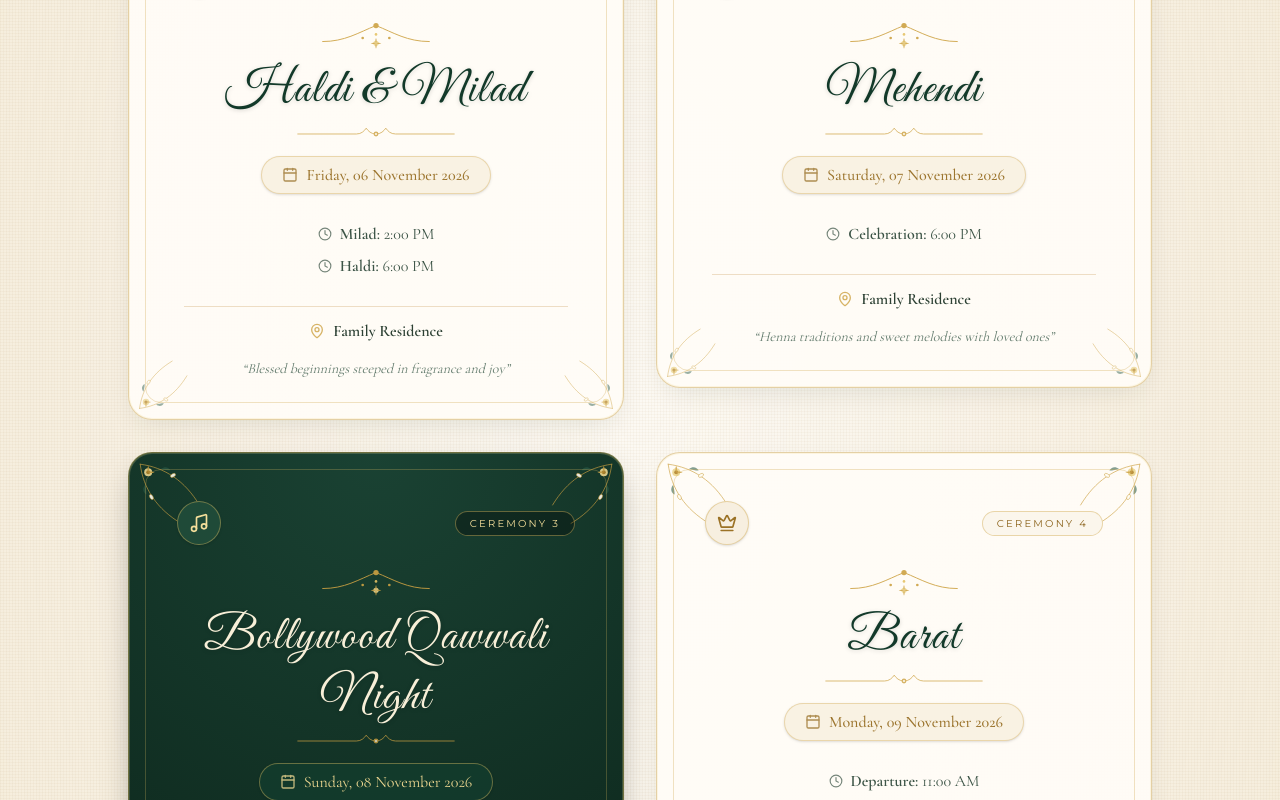
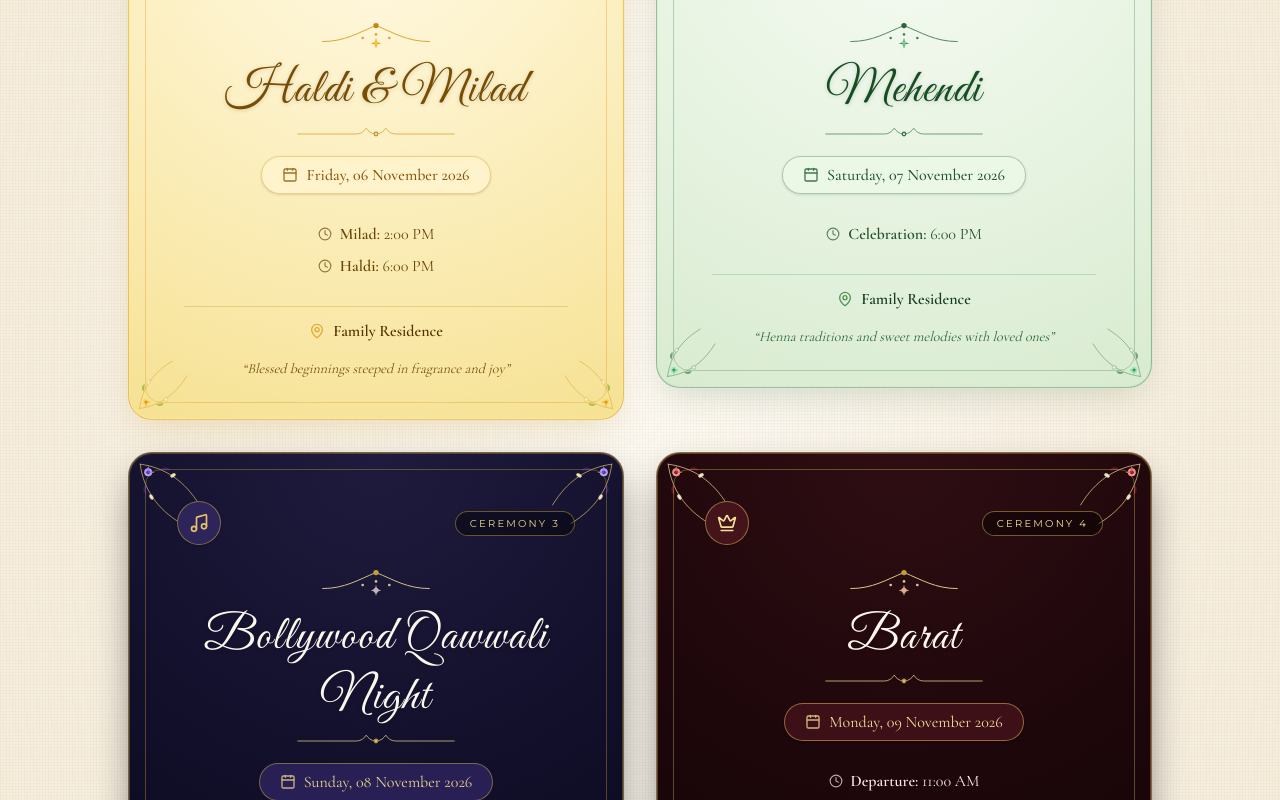
Before and after one commit to DEEP90-Z/wedding, a Next.js app: page / in a window 1280 px wide. Shown: the part 1260-2060 px from the top of the page. Built offline with nearby package versions, Linux system fonts and the light colour scheme.

Commit message:
feat: event-themed celebration card colors and clean RSVP contacts

```diff
--- a/src/app/globals.css
+++ b/src/app/globals.css
@@ -58,6 +58,46 @@ body {
     inset 0 0 0 1px rgba(244, 223, 155, 0.2);
 }
 
+/* Haldi Sunlit Yellow / Turmeric Gold Luxury Card */
+.luxury-card-haldi {
+  background: radial-gradient(circle at 50% 0%, #fff9e6 0%, #fcf0c2 45%, #f6e192 100%);
+  border: 1.5px solid rgba(217, 161, 38, 0.55);
+  box-shadow: 0 14px 35px -10px rgba(184, 134, 11, 0.22),
+    inset 0 0 0 1px rgba(255, 237, 160, 0.6);
+}
+
+/* Mehendi Olive Jade Luxury Card */
+.luxury-card-mehendi {
+  background: radial-gradient(circle at 50% 0%, #f6fbf4 0%, #e8f4e2 50%, #d8ebd0 100%);
+  border: 1.5px solid rgba(76, 133, 85, 0.5);
+  box-shadow: 0 14px 35px -10px rgba(47, 94, 56, 0.2),
+    inset 0 0 0 1px rgba(200, 235, 195, 0.5);
+}
+
+/* Qawwali Midnight Velvet Indigo Luxury Card */
+.luxury-card-qawwali {
+  background: radial-gradient(circle at 50% 0%, #1f1b3e 0%, #13102c 55%, #0a081c 100%);
+  border: 1.5px solid rgba(212, 175, 55, 0.55);
+  box-shadow: 0 18px 40px -10px rgba(0, 0, 0, 0.6),
+    inset 0 0 0 1px rgba(230, 200, 120, 0.25);
+}
+
+/* Barat Royal Crimson-Gold Luxury Card */
+.luxury-card-barat {
+  background: radial-gradient(circle at 50% 0%, #2f0e13 0%, #1e070b 55%, #140407 100%);
+  border: 1.5px solid rgba(229, 195, 101, 0.55);
+  box-shadow: 0 18px 40px -10px rgba(0, 0, 0, 0.6),
+    inset 0 0 0 1px rgba(244, 223, 155, 0.25);
+}
+
+/* Walima Imperial Royal Emerald Luxury Card */
+.luxury-card-walima {
+  background: radial-gradient(circle at 50% 0%, #1a4233 0%, #0e291e 55%, #071912 100%);
+  border: 1.5px solid rgba(229, 195, 101, 0.6);
+  box-shadow: 0 20px 45px -10px rgba(0, 0, 0, 0.55),
+    inset 0 0 0 1px rgba(244, 223, 155, 0.3);
+}
+
 /*
   AUTHENTIC LUXURY TEXTURES:
   Rich woven linen & antique damask paper textures
--- a/src/components/EventCard.tsx
+++ b/src/components/EventCard.tsx
@@ -4,7 +4,7 @@ import React from "react";
 import { motion } from "framer-motion";
 import { MapPin, Clock, Calendar, Sparkles, Music, Crown, HeartHandshake, Flower2, ExternalLink } from "lucide-react";
 import { EventDetail } from "@/data/wedding";
-import { CanvaFloralGarland, CanvaFloralCorner, CanvaFloralCrest } from "./Ornaments";
+import { CanvaFloralCorner, CanvaFloralCrest } from "./Ornaments";
 
 interface EventCardProps {
   event: EventDetail;
@@ -29,7 +29,84 @@ export const EventCard: React.FC<EventCardProps> = ({ event, index }) => {
     }
   };
 
-  const isEmerald = event.theme === "emerald";
+  // Determine event theme for color styling
+  const getEventStyle = () => {
+    switch (event.id) {
+      case "haldi-milad":
+        return {
+          themeKey: "haldi" as const,
+          cardClass: "luxury-card-haldi text-[#5c3c04]",
+          borderFrame: "border-[#d99b1a]/35",
+          iconWrapper: "bg-[#fff3cc] text-[#b87c08] border border-[#d99b1a]/50",
+          ceremonyBadge: "border-[#d99b1a]/50 text-[#855304] bg-[#fff8db]",
+          dateBadge: "bg-[#fff3cc] text-[#855304] border-[#d99b1a]/40 font-medium",
+          textColor: "text-[#6b4507]",
+          venueBorder: "border-[#e0b754]/50 text-[#543302]",
+          pinColor: "text-[#d99b1a]",
+          notesColor: "text-[#7a5210]",
+          mapButton: "border border-[#d99b1a] text-[#543302] bg-[#fff8db] hover:bg-[#b87c08] hover:text-white shadow-sm",
+        };
+      case "mehendi":
+        return {
+          themeKey: "mehendi" as const,
+          cardClass: "luxury-card-mehendi text-[#184422]",
+          borderFrame: "border-[#4c8555]/35",
+          iconWrapper: "bg-[#ebf8e6] text-[#246132] border border-[#4c8555]/50",
+          ceremonyBadge: "border-[#4c8555]/50 text-[#1e532b] bg-[#f0faec]",
+          dateBadge: "bg-[#ebf8e6] text-[#1e532b] border-[#4c8555]/40 font-medium",
+          textColor: "text-[#21522a]",
+          venueBorder: "border-[#8bc796]/50 text-[#143b1c]",
+          pinColor: "text-[#2e7d32]",
+          notesColor: "text-[#2e6939]",
+          mapButton: "border border-[#3d7a4b] text-[#143b1c] bg-[#f0faec] hover:bg-[#1e532b] hover:text-white shadow-sm",
+        };
+      case "qawwali":
+        return {
+          themeKey: "qawwali" as const,
+          cardClass: "luxury-card-qawwali text-[#f4ebff]",
+          borderFrame: "border-[#d4af37]/35",
+          iconWrapper: "bg-[#2d2559] text-[#e5c365] border border-[#d4af37]/50",
+          ceremonyBadge: "border-[#d4af37]/45 text-[#ecd690] bg-black/40",
+          dateBadge: "bg-[#281f54] text-[#ecd690] border-[#d4af37]/50",
+          textColor: "text-[#e9dcff]",
+          venueBorder: "border-[#4e3f8a]/60 text-[#f5efff]",
+          pinColor: "text-[#ecd690]",
+          notesColor: "text-[#d4c5f9]",
+          mapButton: "bg-[#d4af37] text-[#110d29] hover:bg-white font-semibold shadow-md",
+        };
+      case "barat":
+        return {
+          themeKey: "barat" as const,
+          cardClass: "luxury-card-barat text-[#fff1f2]",
+          borderFrame: "border-[#e5c365]/35",
+          iconWrapper: "bg-[#45141b] text-[#f4df9b] border border-[#e5c365]/50",
+          ceremonyBadge: "border-[#e5c365]/45 text-[#f4df9b] bg-black/40",
+          dateBadge: "bg-[#3d1017] text-[#f4df9b] border-[#e5c365]/50",
+          textColor: "text-[#ffe4e6]",
+          venueBorder: "border-[#6b222d]/60 text-[#fff1f2]",
+          pinColor: "text-[#f4df9b]",
+          notesColor: "text-[#fecdd3]",
+          mapButton: "bg-[#f4df9b] text-[#2f0e13] hover:bg-white font-semibold shadow-md",
+        };
+      case "walima":
+      default:
+        return {
+          themeKey: "walima" as const,
+          cardClass: "luxury-card-walima text-[#fdfbf6]",
+          borderFrame: "border-[#e5c365]/35",
+          iconWrapper: "bg-[#1f4a38] text-[#f4df9b] border border-[#e5c365]/50",
+          ceremonyBadge: "border-[#e5c365]/45 text-[#f4df9b] bg-black/40",
+          dateBadge: "bg-[#133c2d]/90 text-[#ecd690] border-[#e5c365]/45",
+          textColor: "text-emerald-100/95",
+          venueBorder: "border-emerald-800/60 text-[#f5ebd6]",
+          pinColor: "text-[#ecd690]",
+          notesColor: "text-emerald-200/85",
+          mapButton: "bg-[#ecd690] text-[#071912] hover:bg-white font-semibold shadow-md",
+        };
+    }
+  };
+
+  const st = getEventStyle();
 
   return (
     <motion.article
@@ -37,68 +114,48 @@ export const EventCard: React.FC<EventCardProps> = ({ event, index }) => {
       whileInView={{ opacity: 1, y: 0 }}
       viewport={{ once: true, margin: "-40px" }}
       transition={{ duration: 0.7, delay: index * 0.1, ease: "easeOut" }}
-      className={`relative rounded-3xl p-8 sm:p-10 flex flex-col justify-between transition-all duration-500 overflow-hidden group shadow-xl ${
-        isEmerald
-          ? "luxury-card-emerald text-[#fdfbf6]"
-          : "luxury-card-border bg-[#fffcf7]/95 text-[#173b2d] hover:bg-[#fffdfa]"
-      }`}
+      className={`relative rounded-3xl p-8 sm:p-10 flex flex-col justify-between transition-all duration-500 overflow-hidden group shadow-2xl ${st.cardClass}`}
     >
-      {/* Decorative Canva-style botanical flowers at all 4 corners */}
+      {/* Decorative Canva-style botanical flowers at all 4 corners with custom theme colors */}
       <div className="absolute top-2 left-2">
-        <CanvaFloralCorner position="top-left" className="w-20 h-20 opacity-90" />
+        <CanvaFloralCorner position="top-left" theme={st.themeKey} className="w-20 h-20 opacity-90" />
       </div>
       <div className="absolute top-2 right-2">
-        <CanvaFloralCorner position="top-right" className="w-20 h-20 opacity-90" />
+        <CanvaFloralCorner position="top-right" theme={st.themeKey} className="w-20 h-20 opacity-90" />
       </div>
       <div className="absolute bottom-2 left-2">
-        <CanvaFloralCorner position="bottom-left" className="w-16 h-16 opacity-75" />
+        <CanvaFloralCorner position="bottom-left" theme={st.themeKey} className="w-16 h-16 opacity-75" />
       </div>
       <div className="absolute bottom-2 right-2">
-        <CanvaFloralCorner position="bottom-right" className="w-16 h-16 opacity-75" />
+        <CanvaFloralCorner position="bottom-right" theme={st.themeKey} className="w-16 h-16 opacity-75" />
       </div>
 
       {/* Decorative inner gold border frame */}
-      <div
-        className={`absolute inset-4 rounded-2xl pointer-events-none border ${
-          isEmerald ? "border-[#e5c365]/25" : "border-[#cda243]/30"
-        }`}
-      />
+      <div className={`absolute inset-4 rounded-2xl pointer-events-none border ${st.borderFrame}`} />
 
       {/* Main card body */}
       <div className="relative z-10 flex flex-col items-center text-center pt-2">
         {/* Top badge and icon */}
         <div className="flex items-center justify-between w-full mb-3 px-2">
           <div
-            className={`w-11 h-11 rounded-full flex items-center justify-center transition-transform duration-300 group-hover:scale-110 shadow-sm ${
-              isEmerald
-                ? "bg-[#1f4a38] text-[#f4df9b] border border-[#e5c365]/40"
-                : "bg-[#f7efe0] text-[#9b7226] border border-[#cda243]/40"
-            }`}
+            className={`w-11 h-11 rounded-full flex items-center justify-center transition-transform duration-300 group-hover:scale-110 shadow-sm ${st.iconWrapper}`}
           >
             {getIcon(event.iconName)}
           </div>
 
           <span
-            className={`text-[10px] font-sans-caps tracking-[0.25em] px-3.5 py-1 rounded-full border ${
-              isEmerald
-                ? "border-[#e5c365]/40 text-[#f4df9b] bg-black/30"
-                : "border-[#cda243]/40 text-[#8c641d] bg-[#fbf6ec]"
-            }`}
+            className={`text-[10px] font-sans-caps tracking-[0.25em] px-3.5 py-1 rounded-full border ${st.ceremonyBadge}`}
           >
             CEREMONY {index + 1}
           </span>
         </div>
 
-        {/* Decorative Canva-style event title with floral crown flourish */}
-        <CanvaFloralCrest title={event.title} isEmerald={isEmerald} />
+        {/* Decorative Canva-style event title with floral crown flourish in matched theme */}
+        <CanvaFloralCrest title={event.title} theme={st.themeKey} />
 
-        {/* Date Display with Antique Gold Ribbon Aesthetic */}
+        {/* Date Display with Antique Ribbon Aesthetic */}
         <div
-          className={`inline-flex items-center gap-2 px-5 py-1.5 rounded-full text-sm sm:text-base font-serif mb-4 shadow-sm border ${
-            isEmerald
-              ? "bg-[#133c2d]/80 text-[#ecd690] border-[#e5c365]/40"
-              : "bg-[#f9f2e3] text-[#9c752e] border-[#cda243]/35 font-medium"
-          }`}
+          className={`inline-flex items-center gap-2 px-5 py-1.5 rounded-full text-sm sm:text-base font-serif mb-4 shadow-sm border ${st.dateBadge}`}
         >
           <Calendar className="w-4 h-4 opacity-80" />
           <span>{event.date}</span>
@@ -109,9 +166,7 @@ export const EventCard: React.FC<EventCardProps> = ({ event, index }) => {
           {event.times.map((t, idx) => (
             <div
               key={idx}
-              className={`flex items-center justify-center gap-2 text-sm sm:text-base ${
-                isEmerald ? "text-emerald-100/95" : "text-[#3c5446]"
-              }`}
+              className={`flex items-center justify-center gap-2 text-sm sm:text-base ${st.textColor}`}
             >
               <Clock className="w-3.5 h-3.5 opacity-70" />
               <span>
@@ -125,13 +180,9 @@ export const EventCard: React.FC<EventCardProps> = ({ event, index }) => {
         {/* Venue or Location */}
         {(event.venue || event.location) && (
           <div
-            className={`mt-4 pt-3 border-t w-full max-w-sm flex items-center justify-center gap-2 text-sm sm:text-base ${
-              isEmerald
-                ? "border-emerald-800/60 text-[#f5ebd6]"
-                : "border-[#eeddc4] text-[#2c4033]"
-            }`}
+            className={`mt-4 pt-3 border-t w-full max-w-sm flex items-center justify-center gap-2 text-sm sm:text-base ${st.venueBorder}`}
           >
-            <MapPin className="w-4 h-4 shrink-0 opacity-80 text-[#cda243]" />
+            <MapPin className={`w-4 h-4 shrink-0 opacity-80 ${st.pinColor}`} />
             <div>
               {event.venue && <span className="font-semibold">{event.venue}</span>}
               {event.venue && event.location && <span className="opacity-70"> · </span>}
@@ -142,11 +193,7 @@ export const EventCard: React.FC<EventCardProps> = ({ event, index }) => {
 
         {/* Notes */}
         {event.notes && (
-          <p
-            className={`mt-4 text-xs sm:text-sm italic font-serif max-w-xs ${
-              isEmerald ? "text-emerald-200/80" : "text-[#647c6e]"
-            }`}
-          >
+          <p className={`mt-4 text-xs sm:text-sm italic font-serif max-w-xs ${st.notesColor}`}>
             &ldquo;{event.notes}&rdquo;
           </p>
         )}
@@ -161,11 +208,7 @@ export const EventCard: React.FC<EventCardProps> = ({ event, index }) => {
             )}`}
             target="_blank"
             rel="noopener noreferrer"
-            className={`inline-flex items-center justify-center gap-2 w-full py-3 px-4 rounded-xl text-xs font-sans-caps tracking-widest transition-all ${
-              isEmerald
-                ? "bg-[#ecd690] text-[#0d271c] hover:bg-white font-semibold shadow-md"
-                : "border border-[#cda243] text-[#173b2d] bg-[#fbf6eb] hover:bg-[#173b2d] hover:text-[#fffdfa] shadow-sm"
-            }`}
+            className={`inline-flex items-center justify-center gap-2 w-full py-3 px-4 rounded-xl text-xs font-sans-caps tracking-widest transition-all ${st.mapButton}`}
           >
             <span>VIEW ON GOOGLE MAPS</span>
             <ExternalLink className="w-3.5 h-3.5" />
--- a/src/components/Ornaments.tsx
+++ b/src/components/Ornaments.tsx
@@ -59,11 +59,12 @@ export const CanvaFloralGarland: React.FC<OrnamentProps> = ({ className = "w-48
   </svg>
 );
 
-/** Canva-style Botanical Flower Corner Spray */
+/** Canva-style Botanical Flower Corner Spray with theme color support */
 export const CanvaFloralCorner: React.FC<{
   position?: "top-left" | "top-right" | "bottom-left" | "bottom-right";
   className?: string;
-}> = ({ position = "top-left", className = "w-20 h-20" }) => {
+  theme?: "haldi" | "mehendi" | "qawwali" | "barat" | "walima" | "default";
+}> = ({ position = "top-left", className = "w-20 h-20", theme = "default" }) => {
   const getTransform = () => {
     switch (position) {
       case "top-right":
@@ -77,6 +78,68 @@ export const CanvaFloralCorner: React.FC<{
     }
   };
 
+  // Color mappings based on event theme
+  const getColors = () => {
+    switch (theme) {
+      case "haldi":
+        return {
+          vine: "#d99b1a",
+          blossom: "#ffd54f",
+          center: "#b87c08",
+          petal: "#f59e0b",
+          petalAlt: "#eab308",
+          leaf: "#65a30d",
+        };
+      case "mehendi":
+        return {
+          vine: "#3d7a4b",
+          blossom: "#86efac",
+          center: "#1e532b",
+          petal: "#4ade80",
+          petalAlt: "#22c55e",
+          leaf: "#166534",
+        };
+      case "qawwali":
+        return {
+          vine: "#e5c365",
+          blossom: "#c4b5fd",
+          center: "#6d28d9",
+          petal: "#a78bfa",
+          petalAlt: "#e5c365",
+          leaf: "#4c1d95",
+        };
+      case "barat":
+        return {
+          vine: "#f4df9b",
+          blossom: "#fca5a5",
+          center: "#991b1b",
+          petal: "#f87171",
+          petalAlt: "#e5c365",
+          leaf: "#7f1d1d",
+        };
+      case "walima":
+        return {
+          vine: "#ecd690",
+          blossom: "#a7f3d0",
+          center: "#065f46",
+          petal: "#34d399",
+          petalAlt: "#e5c365",
+          leaf: "#064e3b",
+        };
+      default:
+        return {
+          vine: "#cda243",
+          blossom: "#ecd690",
+          center: "#b3852b",
+          petal: "#cda243",
+          petalAlt: "#cda243",
+          leaf: "#2d5e49",
+        };
+    }
+  };
+
+  const c = getColors();
+
   return (
     <div
       className={`pointer-events-none select-none ${className}`}
@@ -86,25 +149,25 @@ export const CanvaFloralCorner: React.FC<{
       <svg viewBox="0 0 100 100" fill="none" xmlns="http://www.w3.org/2000/svg" className="w-full h-full">
         <path
           d="M4 4C35 8 60 25 78 55M4 4C8 35 25 60 55 78"
-          stroke="#cda243"
+          stroke={c.vine}
           strokeWidth="1.2"
           strokeLinecap="round"
-          opacity="0.75"
+          opacity="0.8"
         />
         <g transform="translate(14, 14)">
-          <circle cx="0" cy="0" r="5" fill="#ecd690" />
-          <circle cx="0" cy="0" r="2.5" fill="#b3852b" />
-          <path d="M0 -8C2 -4 0 0 0 0C0 0 -2 -4 0 -8Z" fill="#cda243" />
-          <path d="M8 0C4 2 0 0 0 0C0 0 4 -2 8 0Z" fill="#cda243" />
+          <circle cx="0" cy="0" r="5" fill={c.blossom} />
+          <circle cx="0" cy="0" r="2.5" fill={c.center} />
+          <path d="M0 -8C2 -4 0 0 0 0C0 0 -2 -4 0 -8Z" fill={c.petal} />
+          <path d="M8 0C4 2 0 0 0 0C0 0 4 -2 8 0Z" fill={c.petal} />
         </g>
         <g transform="translate(45, 18)">
-          <ellipse cx="0" cy="0" rx="3.5" ry="2" transform="rotate(-30)" fill="#fffdf5" stroke="#cda243" strokeWidth="0.7" />
+          <ellipse cx="0" cy="0" rx="3.5" ry="2" transform="rotate(-30)" fill="#fffdf5" stroke={c.vine} strokeWidth="0.7" />
         </g>
         <g transform="translate(18, 45)">
-          <ellipse cx="0" cy="0" rx="3.5" ry="2" transform="rotate(60)" fill="#fffdf5" stroke="#cda243" strokeWidth="0.7" />
+          <ellipse cx="0" cy="0" rx="3.5" ry="2" transform="rotate(60)" fill="#fffdf5" stroke={c.vine} strokeWidth="0.7" />
         </g>
-        <path d="M30 10C35 6 40 8 42 12C38 12 33 11 30 10Z" fill="#2d5e49" opacity="0.65" />
-        <path d="M10 30C6 35 8 40 12 42C12 38 11 33 10 30Z" fill="#2d5e49" opacity="0.65" />
+        <path d="M30 10C35 6 40 8 42 12C38 12 33 11 30 10Z" fill={c.leaf} opacity="0.75" />
+        <path d="M10 30C6 35 8 40 12 42C12 38 11 33 10 30Z" fill={c.leaf} opacity="0.75" />
       </svg>
     </div>
   );
@@ -113,11 +176,60 @@ export const CanvaFloralCorner: React.FC<{
 /** Canva-style Floral Crest Frame Header for Event Cards */
 export const CanvaFloralCrest: React.FC<{
   title: string;
-  isEmerald?: boolean;
-}> = ({ title, isEmerald = false }) => {
+  theme?: "haldi" | "mehendi" | "qawwali" | "barat" | "walima" | "default";
+}> = ({ title, theme = "default" }) => {
+  const getCrestColor = () => {
+    switch (theme) {
+      case "haldi":
+        return {
+          stroke: "#d99b1a",
+          accent: "#b87c08",
+          blossom: "#ffd54f",
+          titleColor: "text-[#784d03]",
+        };
+      case "mehendi":
+        return {
+          stroke: "#3d7a4b",
+          accent: "#1e532b",
+          blossom: "#86efac",
+          titleColor: "text-[#164e24]",
+        };
+      case "qawwali":
+        return {
+          stroke: "#ecd690",
+          accent: "#d4af37",
+          blossom: "#c4b5fd",
+          titleColor: "text-[#fbf7ee]",
+        };
+      case "barat":
+        return {
+          stroke: "#f4df9b",
+          accent: "#d4af37",
+          blossom: "#fca5a5",
+          titleColor: "text-[#fff7ed]",
+        };
+      case "walima":
+        return {
+          stroke: "#ecd690",
+          accent: "#d4af37",
+          blossom: "#a7f3d0",
+          titleColor: "text-[#fbf7ee]",
+        };
+      default:
+        return {
+          stroke: "#cda243",
+          accent: "#b3852b",
+          blossom: "#ecd690",
+          titleColor: "text-[#123929]",
+        };
+    }
+  };
+
+  const clr = getCrestColor();
+
   return (
     <div className="flex flex-col items-center justify-center my-3 text-center">
-      {/* Ornate Gold Crown & Flower Crest */}
+      {/* Ornate Crown & Flower Crest */}
       <svg
         viewBox="0 0 160 36"
         fill="none"
@@ -127,34 +239,32 @@ export const CanvaFloralCrest: React.FC<{
       >
         <path
           d="M20 22C45 22 60 12 80 4C100 12 115 22 140 22"
-          stroke="#cda243"
+          stroke={clr.stroke}
           strokeWidth="1.1"
           strokeLinecap="round"
         />
-        <circle cx="80" cy="4" r="3" fill="#cda243" />
-        <circle cx="80" cy="14" r="1.5" fill="#e5c365" />
-        <circle cx="65" cy="18" r="1.5" fill="#cda243" />
-        <circle cx="95" cy="18" r="1.5" fill="#cda243" />
-        {/* Jasmine flower in center */}
+        <circle cx="80" cy="4" r="3" fill={clr.accent} />
+        <circle cx="80" cy="14" r="1.5" fill={clr.stroke} />
+        <circle cx="65" cy="18" r="1.5" fill={clr.stroke} />
+        <circle cx="95" cy="18" r="1.5" fill={clr.stroke} />
+        {/* Flower in center */}
         <g transform="translate(80, 24)">
-          <circle cx="0" cy="0" r="3" fill="#ecd690" />
-          <path d="M0 -6C1.5 -3 0 0 0 0C0 0 -1.5 -3 0 -6Z" fill="#cda243" />
-          <path d="M6 0C3 1.5 0 0 0 0C0 0 3 -1.5 6 0Z" fill="#cda243" />
-          <path d="M-6 0C-3 1.5 0 0 0 0C0 0 -3 -1.5 -6 0Z" fill="#cda243" />
-          <path d="M0 6C1.5 3 0 0 0 0C0 0 -1.5 3 0 6Z" fill="#cda243" />
+          <circle cx="0" cy="0" r="3" fill={clr.blossom} />
+          <path d="M0 -6C1.5 -3 0 0 0 0C0 0 -1.5 -3 0 -6Z" fill={clr.stroke} />
+          <path d="M6 0C3 1.5 0 0 0 0C0 0 3 -1.5 6 0Z" fill={clr.stroke} />
+          <path d="M-6 0C-3 1.5 0 0 0 0C0 0 -3 -1.5 -6 0Z" fill={clr.stroke} />
+          <path d="M0 6C1.5 3 0 0 0 0C0 0 -1.5 3 0 6Z" fill={clr.stroke} />
         </g>
       </svg>
 
       {/* Decorative Canva-Style Event Title with Elegant Flourish */}
       <h3
-        className={`text-3xl sm:text-4xl md:text-5xl font-script tracking-wide leading-tight drop-shadow-sm ${
-          isEmerald ? "text-[#f8efd8]" : "text-[#123929]"
-        }`}
+        className={`text-3xl sm:text-4xl md:text-5xl font-script tracking-wide leading-tight drop-shadow-sm ${clr.titleColor}`}
       >
         {title}
       </h3>
 
-      {/* Gold Flourish Underline */}
+      {/* Underline Flourish */}
       <svg
         viewBox="0 0 180 20"
         fill="none"
@@ -164,11 +274,11 @@ export const CanvaFloralCrest: React.FC<{
       >
         <path
           d="M10 10H70C75 10 78 7 80 4C82 7 85 10 90 10C95 10 98 7 100 4C102 7 105 10 110 10H170"
-          stroke="#cda243"
+          stroke={clr.stroke}
           strokeWidth="0.9"
           strokeLinecap="round"
         />
-        <circle cx="90" cy="10" r="2.5" fill="#cda243" />
+        <circle cx="90" cy="10" r="2.5" fill={clr.accent} />
         <circle cx="90" cy="10" r="1" fill="#fffdf5" />
       </svg>
     </div>
--- a/src/components/RSVPSection.tsx
+++ b/src/components/RSVPSection.tsx
@@ -75,7 +75,7 @@ export const RSVPSection: React.FC<RSVPSectionProps> = ({ data }) => {
                 {contact.name}
               </h4>
 
-              {contact.phone ? (
+              {contact.phone && (
                 <button
                   onClick={() => handleCopyPhone(contact.phone!, idx)}
                   className="mt-2.5 inline-flex items-center gap-1.5 text-xs text-[#8c641d] font-sans hover:underline"
@@ -92,10 +92,6 @@ export const RSVPSection: React.FC<RSVPSectionProps> = ({ data }) => {
                     </>
                   )}
                 </button>
-              ) : (
-                <span className="text-[10px] font-sans-caps tracking-widest text-[#a6823c] mt-2 opacity-85">
-                  HONORED HOST
-                </span>
               )}
             </motion.div>
           ))}
```
